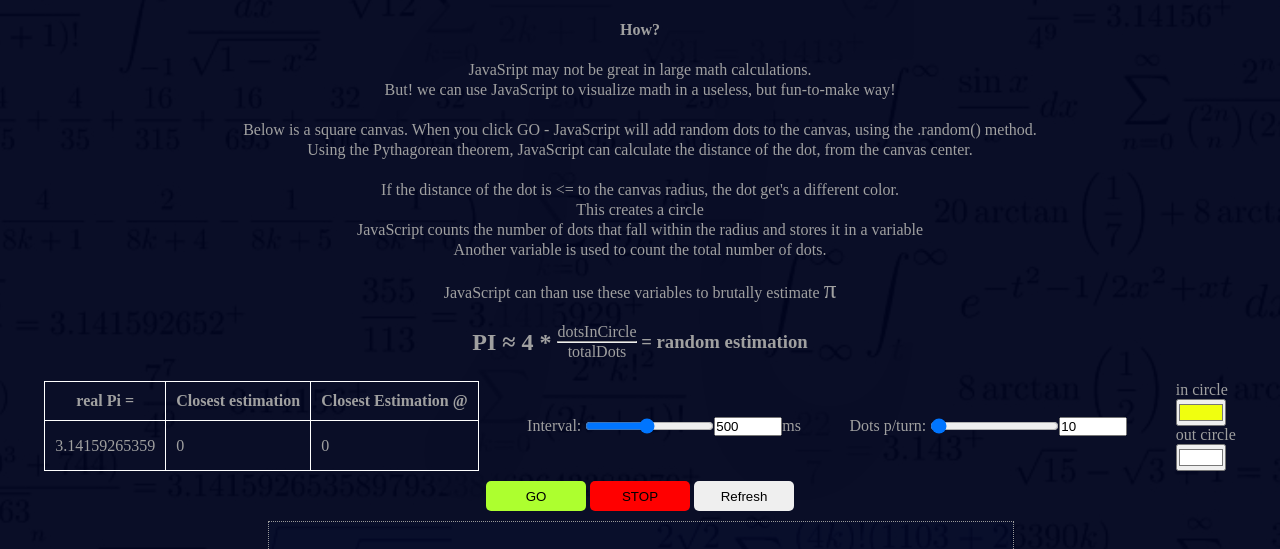
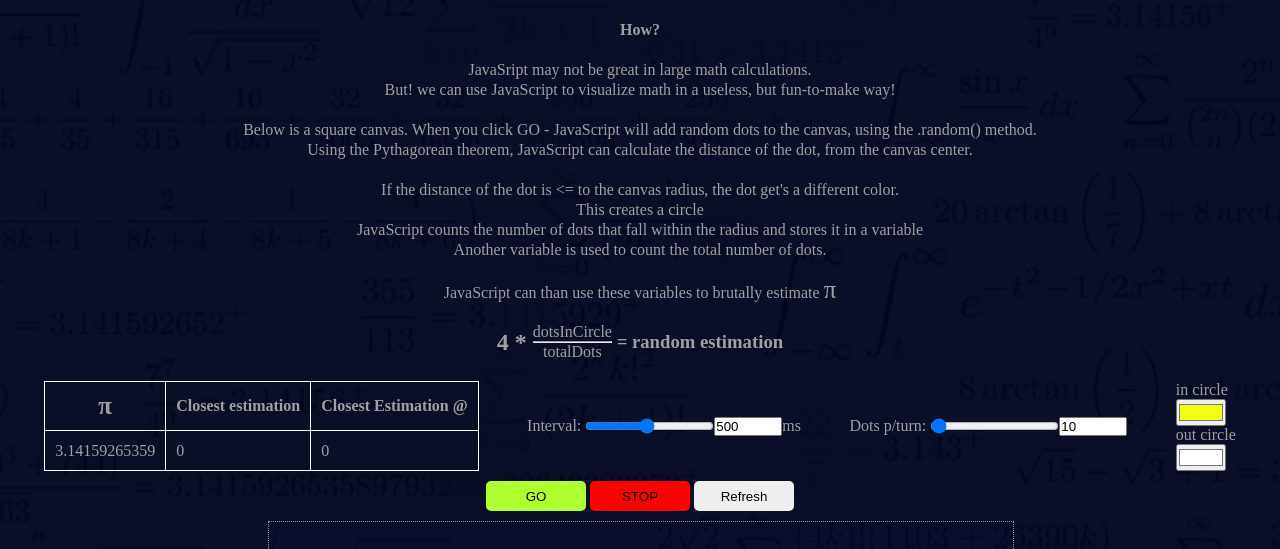
Before and after one commit to crocJohnDee/approximate-pi-with-javascript, a plain HTML site: page index.html in a window 1280 px wide. Shown: the part 160-709 px from the top of the page. Drawn offline with Linux system fonts and the light colour scheme.

Commit message:
cleaned UI

```diff
--- a/index.html
+++ b/index.html
@@ -35,13 +35,13 @@
     </div>
 
     <div id="formula">
-      <h2>PI &asymp; 4 *&nbsp;</h2>
+      <h2>4 *&nbsp;</h2>
       <div class="divide">
         <p><span id="dots-inside">dotsInCircle</span></p>
         <hr>
         <p><span id="total-darts">totalDots</span></p>
       </div>
-      <h3>&nbsp;= <span id="pi-est">random  estimation</span></h3>
+      <h3> &nbsp;<span id="pi-est">= random  estimation</span></h3>
     </div>
 
 
@@ -50,7 +50,7 @@
         <table>
           <thead>
           <tr>
-            <th>real Pi =</th>
+            <th><span class="pi">&pi;</span></th>
             <th>Closest estimation</th>
             <th>Closest Estimation @</th>
           </tr>
```
